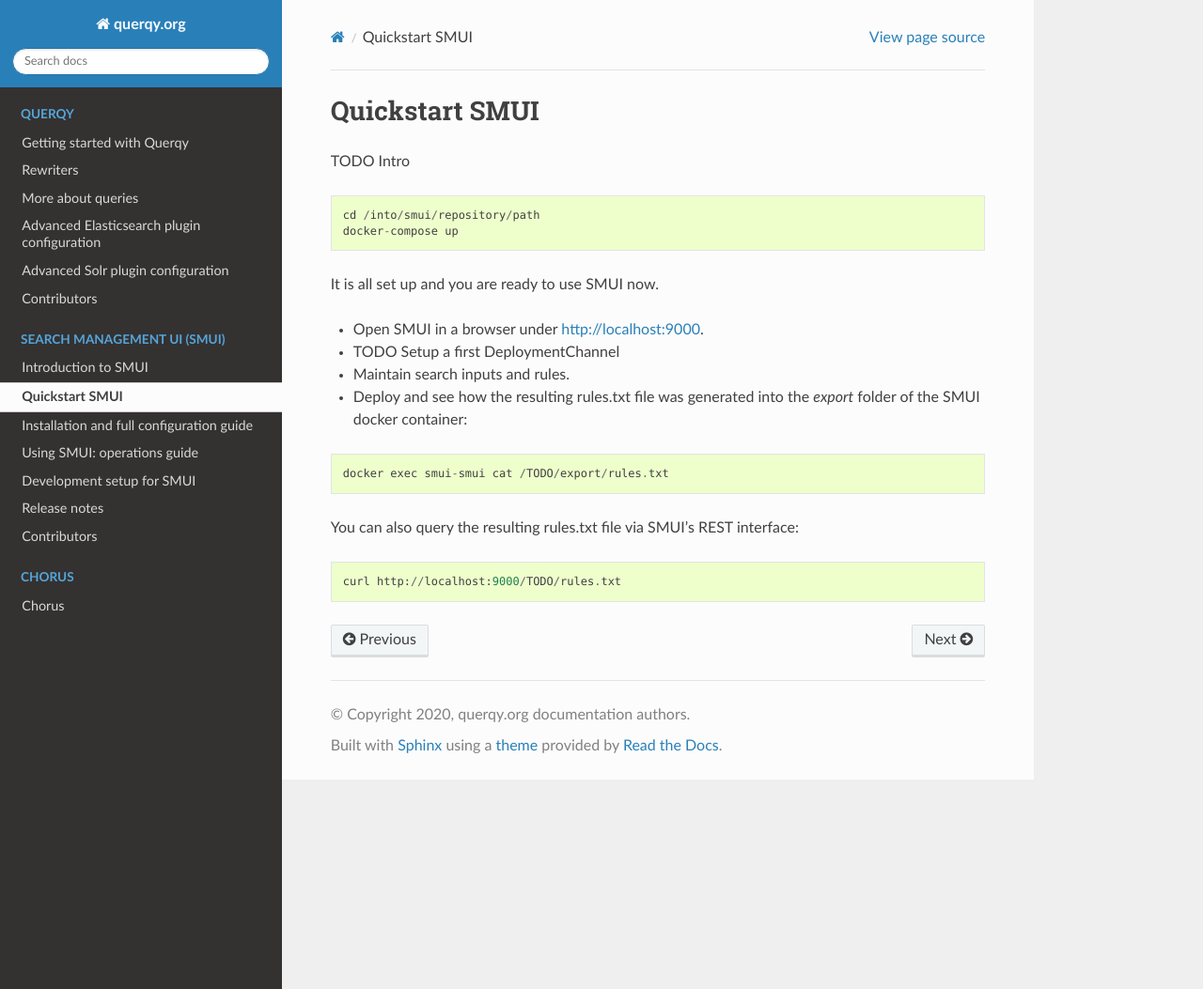
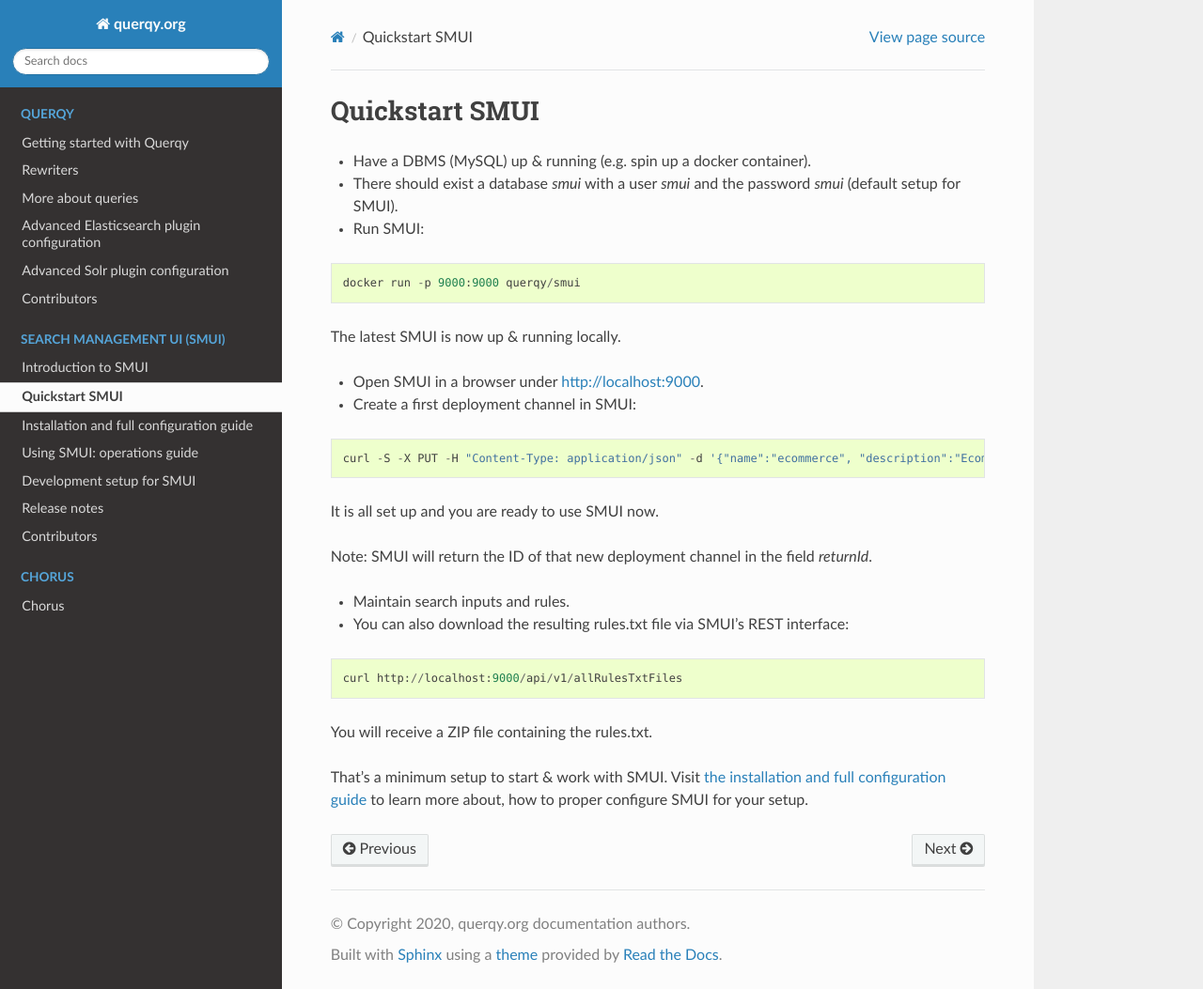
Before and after one commit to querqy/querqy-docs, a Sphinx documentation site: the page built from docs/source/smui/quickstart.rst, in a window 1280 px wide and 1053 px high. Shown: the whole window at 94% size. Built offline with Sphinx 7.4.7 and the Read the Docs theme 2.0.0, drawn with Linux system fonts in a browser that asks for light colours; formulas are drawn with MathJax 3.

Commit message:
proper quickstart doc

```diff
--- a/docs/source/smui/index.rst
+++ b/docs/source/smui/index.rst
@@ -12,9 +12,9 @@
    SMUI v1.5.0 screenshot
 
 SMUI is a tool for managing Solr-based onsite search. It provides a web
-user interface for maintaining rules for query rewriting based on the
+user interface for maintaining and deploying rules for query rewriting based on the
 Querqy Solr plugin for query rewriting. Please see
-`querqy <https://github.com/renekrie/querqy>`__ for the installation of
+`Querqy <https://github.com/renekrie/querqy>`__ for the installation of
 Querqy.
 
 .. |SMUI Build Status (on Travis CI)| image:: https://travis-ci.org/querqy/smui.svg?branch=master
--- a/docs/source/smui/quickstart.rst
+++ b/docs/source/smui/quickstart.rst
@@ -4,26 +4,34 @@
 Quickstart SMUI
 ===============
 
-TODO Intro
+* Have a DBMS (MySQL) up & running (e.g. spin up a docker container).
+* There should exist a database `smui` with a user `smui` and the password `smui` (default setup for SMUI).
+* Run SMUI:
 
 ::
 
-   cd /into/smui/repository/path
-   docker-compose up
+   docker run -p 9000:9000 querqy/smui
+
+The latest SMUI is now up & running locally.
+
+* Open SMUI in a browser under http://localhost:9000.
+* Create a first deployment channel in SMUI:
+
+::
+
+   curl -S -X PUT -H "Content-Type: application/json" -d '{"name":"ecommerce", "description":"Ecommerce Demo"}' http://localhost:9000/api/v1/solr-index
 
 It is all set up and you are ready to use SMUI now.
 
-* Open SMUI in a browser under http://localhost:9000.
-* TODO Setup a first DeploymentChannel
+Note: SMUI will return the ID of that new deployment channel in the field `returnId`.
+
 * Maintain search inputs and rules.
-* Deploy and see how the resulting rules.txt file was generated into the `export` folder of the SMUI docker container:
+* You can also download the resulting rules.txt file via SMUI's REST interface:
 
 ::
 
-   docker exec smui-smui cat /TODO/export/rules.txt
+   curl http://localhost:9000/api/v1/allRulesTxtFiles
 
-You can also query the resulting rules.txt file via SMUI's REST interface:
+You will receive a ZIP file containing the rules.txt.
 
-::
-
-   curl http://localhost:9000/TODO/rules.txt
+That's a minimum setup to start & work with SMUI. Visit :ref:`the installation and full configuration guide <smui-install-config>` to learn more about, how to proper configure SMUI for your setup.
```
